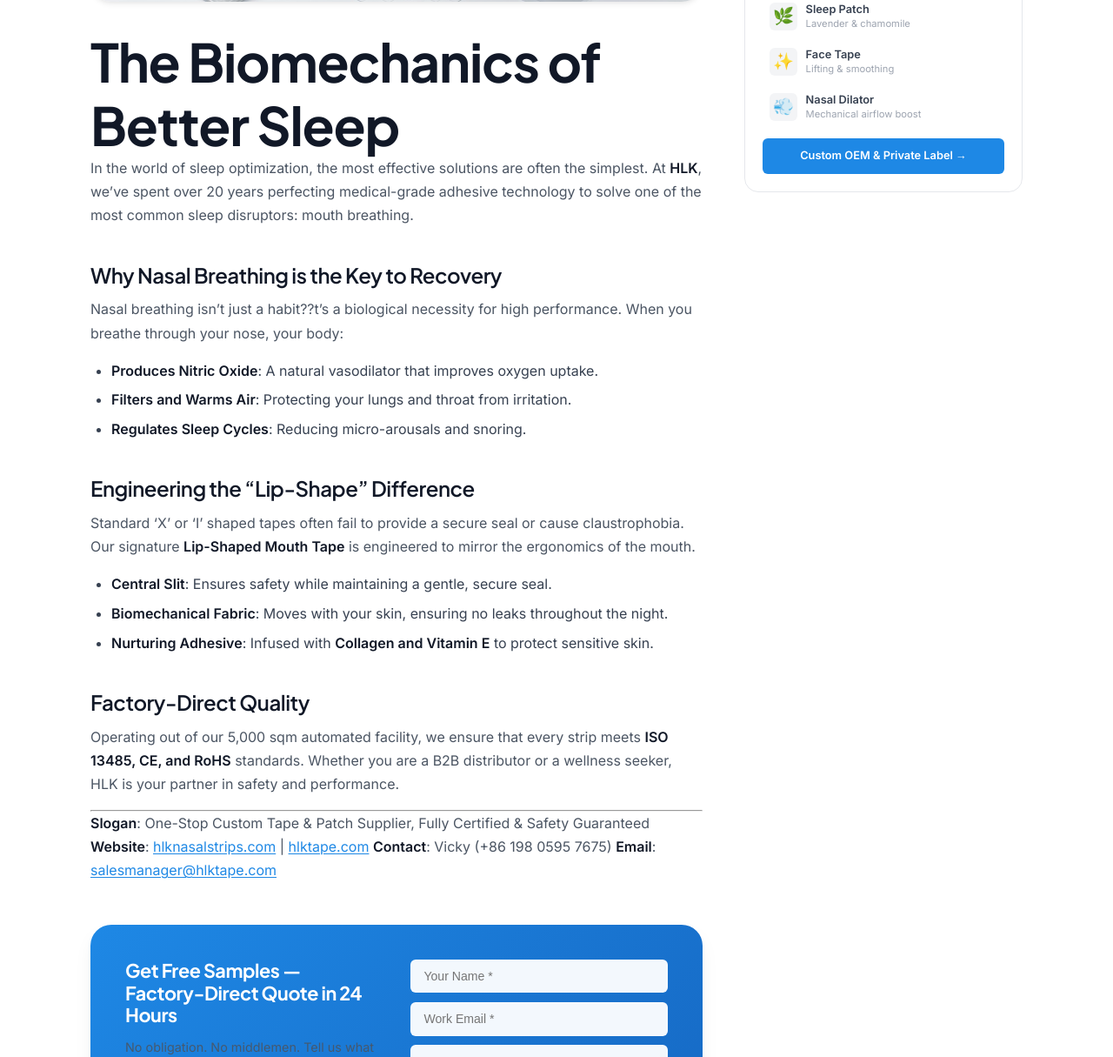
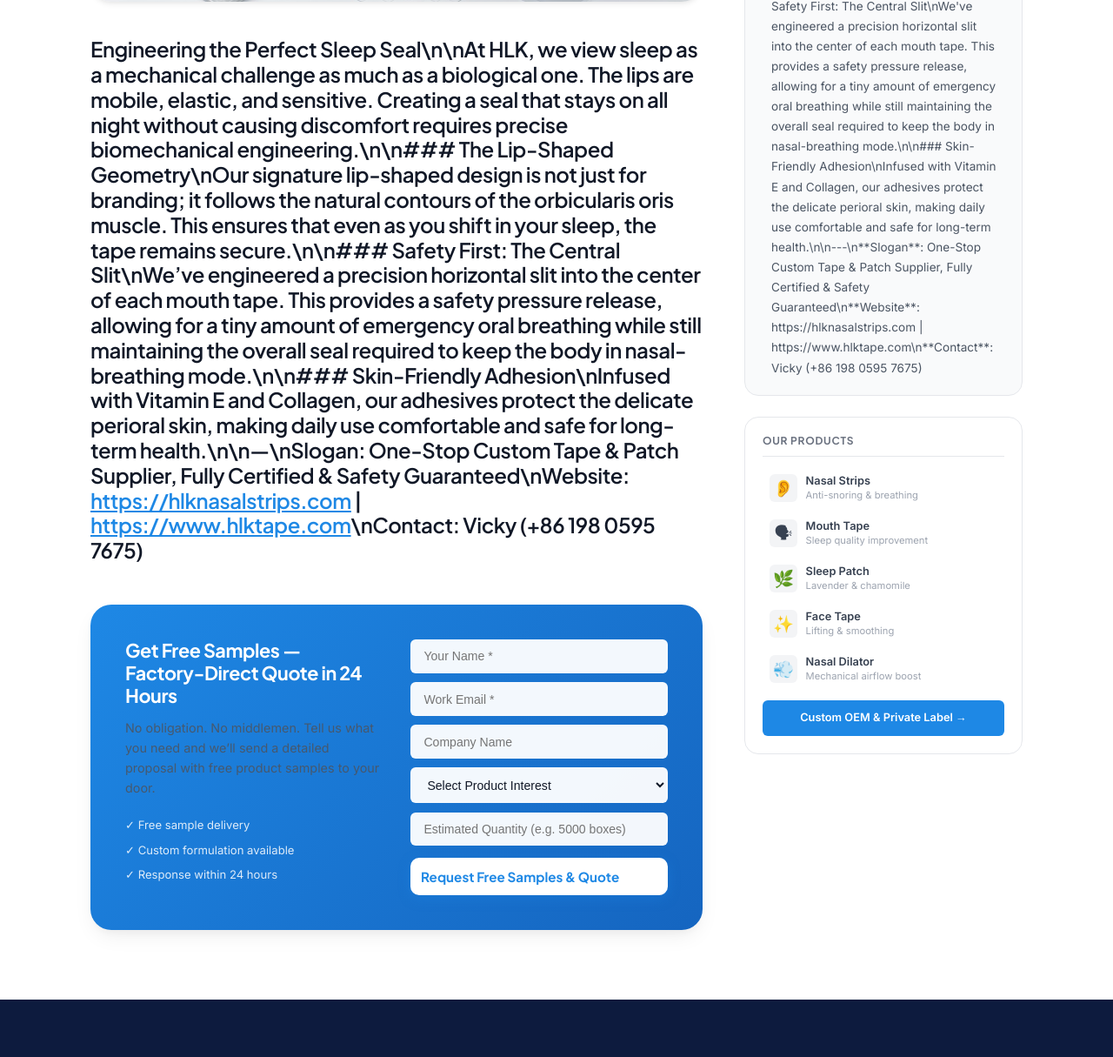
Before and after one commit to hokithree7/hlk-nasal-strips, an Astro site: page /blog/the-biomechanics-of-better-sleep-a-deep-dive-into-hlks-lip-shaped-mouth-tape in a window 1280 px wide. Shown: the part 799-2014 px from the top of the page at 87% size. Built offline with nearby package versions, Linux system fonts and the light colour scheme; Astro itself is replaced by a stand-in of ours.

Commit message:
Blog post: The Biomechanics of Better Sleep: A Deep Dive into HLK's Lip-Shaped Mouth Tape

```diff
--- a/src/content/blog/the-biomechanics-of-better-sleep-a-deep-dive-into-hlks-lip-shaped-mouth-tape.md
+++ b/src/content/blog/the-biomechanics-of-better-sleep-a-deep-dive-into-hlks-lip-shaped-mouth-tape.md
@@ -1,34 +1,10 @@
 ---
 title: "The Biomechanics of Better Sleep: A Deep Dive into HLK's Lip-Shaped Mouth Tape"
-date: "2026-07-06"
-excerpt: "The Biomechanics of Better Sleep In the world of sleep optimization, the most effective solutions are often the simplest. At HLK, we've spent over 20..."
+date: "2026-07-08"
+excerpt: "Engineering the Perfect Sleep Seal\n\nAt HLK, we view sleep as a mechanical challenge as much as a biological one. The lips are mobile, elastic, and..."
 category: "Sleep Health"
-readTime: "2 min read"
+readTime: "1 min read"
 cover: "/images/blog/the-biomechanics-of-better-sleep-a-deep-dive-into-hlks-lip-shaped-mouth-tape.png"
 ---
 
-# The Biomechanics of Better Sleep
-
-In the world of sleep optimization, the most effective solutions are often the simplest. At **HLK**, we've spent over 20 years perfecting medical-grade adhesive technology to solve one of the most common sleep disruptors: mouth breathing.
-
-## Why Nasal Breathing is the Key to Recovery
-Nasal breathing isn't just a habit??t's a biological necessity for high performance. When you breathe through your nose, your body:
-- **Produces Nitric Oxide**: A natural vasodilator that improves oxygen uptake.
-- **Filters and Warms Air**: Protecting your lungs and throat from irritation.
-- **Regulates Sleep Cycles**: Reducing micro-arousals and snoring.
-
-## Engineering the "Lip-Shape" Difference
-Standard 'X' or 'I' shaped tapes often fail to provide a secure seal or cause claustrophobia. Our signature **Lip-Shaped Mouth Tape** is engineered to mirror the ergonomics of the mouth.
-
-- **Central Slit**: Ensures safety while maintaining a gentle, secure seal.
-- **Biomechanical Fabric**: Moves with your skin, ensuring no leaks throughout the night.
-- **Nurturing Adhesive**: Infused with **Collagen and Vitamin E** to protect sensitive skin.
-
-## Factory-Direct Quality
-Operating out of our 5,000 sqm automated facility, we ensure that every strip meets **ISO 13485, CE, and RoHS** standards. Whether you are a B2B distributor or a wellness seeker, HLK is your partner in safety and performance.
-
----
-**Slogan**: One-Stop Custom Tape & Patch Supplier, Fully Certified & Safety Guaranteed
-**Website**: [hlknasalstrips.com](https://hlknasalstrips.com) | [hlktape.com](https://www.hlktape.com)
-**Contact**: Vicky (+86 198 0595 7675)
-**Email**: salesmanager@hlktape.com
+## Engineering the Perfect Sleep Seal\n\nAt HLK, we view sleep as a mechanical challenge as much as a biological one. The lips are mobile, elastic, and sensitive. Creating a seal that stays on all night without causing discomfort requires precise biomechanical engineering.\n\n### The Lip-Shaped Geometry\nOur signature lip-shaped design is not just for branding; it follows the natural contours of the orbicularis oris muscle. This ensures that even as you shift in your sleep, the tape remains secure.\n\n### Safety First: The Central Slit\nWe've engineered a precision horizontal slit into the center of each mouth tape. This provides a safety pressure release, allowing for a tiny amount of emergency oral breathing while still maintaining the overall seal required to keep the body in nasal-breathing mode.\n\n### Skin-Friendly Adhesion\nInfused with Vitamin E and Collagen, our adhesives protect the delicate perioral skin, making daily use comfortable and safe for long-term health.\n\n---\n**Slogan**: One-Stop Custom Tape & Patch Supplier, Fully Certified & Safety Guaranteed\n**Website**: https://hlknasalstrips.com | https://www.hlktape.com\n**Contact**: Vicky (+86 198 0595 7675)
```
